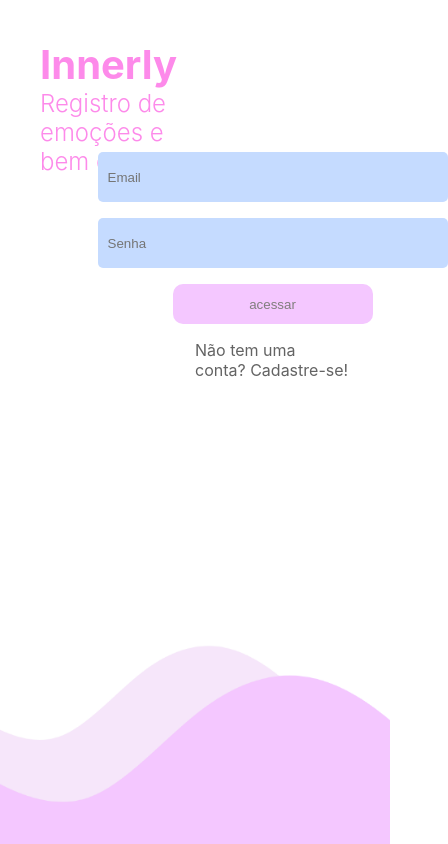
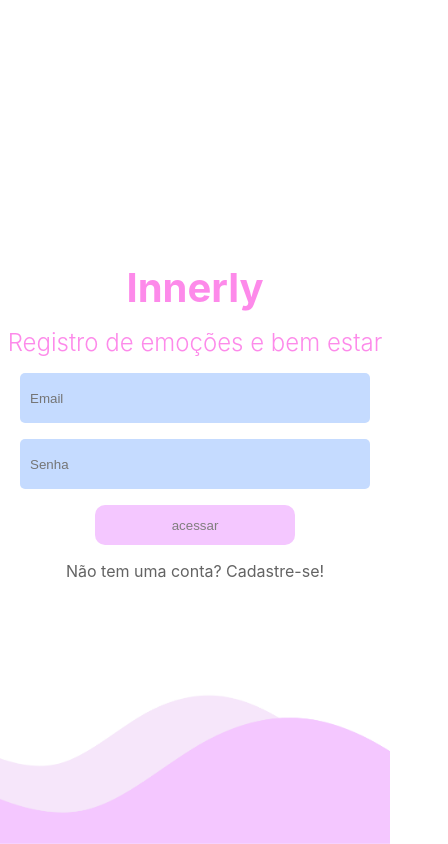
Before and after one commit to kayquerich/innerlyinterface, a React (Create React App) app: page / in a window 390 px wide. Shown: the whole page, 448 px wide, since content can reach past the window. Built offline with nearby package versions, Linux system fonts and the light colour scheme.

Commit message:
alt: alterações na pagina de login e pequenos ajustes de responsividade

```diff
--- a/src/App.css
+++ /dev/null
@@ -1,38 +0,0 @@
-.App {
-  text-align: center;
-}
-
-.App-logo {
-  height: 40vmin;
-  pointer-events: none;
-}
-
-@media (prefers-reduced-motion: no-preference) {
-  .App-logo {
-    animation: App-logo-spin infinite 20s linear;
-  }
-}
-
-.App-header {
-  background-color: #282c34;
-  min-height: 100vh;
-  display: flex;
-  flex-direction: column;
-  align-items: center;
-  justify-content: center;
-  font-size: calc(10px + 2vmin);
-  color: white;
-}
-
-.App-link {
-  color: #61dafb;
-}
-
-@keyframes App-logo-spin {
-  from {
-    transform: rotate(0deg);
-  }
-  to {
-    transform: rotate(360deg);
-  }
-}
--- a/src/components/Input.js
+++ b/src/components/Input.js
@@ -4,6 +4,7 @@ import styles from '../styles/input.module.css'
 export function Input ({id, name, type, placeholder, icon, handleChange, styleType}) {
 
     return (
+        <>
             <input
                 type={type}
                 id={id}
@@ -12,6 +13,7 @@ export function Input ({id, name, type, placeholder, icon, handleChange, styleTy
                 onChange={handleChange}
                 className={styleType === 'login' ? styles.inputlogin : styles.input}
             />
+        </>
     )
 }
 
--- a/src/pages/Cadastro.js
+++ b/src/pages/Cadastro.js
@@ -29,6 +29,11 @@ export default function Cadastro () {
 
     const onHandleClickLink = () => {
 
+        if (dadosUsuario.identificador) {
+            delete dadosUsuario.identificador
+            setDadosUsuario(dadosUsuario)
+        }
+
         if (isProUser) {
             setLinkText('Sou profissional da saúde mental! clique aqui!')
         } else {
@@ -40,7 +45,7 @@ export default function Cadastro () {
 
     return (
         <div className={styles.pages}>
-            <div className={styles.content} style={{alignItems : 'center', flexDirection : 'column'}}>
+            <div className={styles.content} style={{alignItems : 'center', flexDirection : 'column', paddingTop : '2.5em'}}>
                 <header style={{marginBottom : '1.5em'}}>
                     <h1 className={styles.title}>Innerly</h1>
                 </header>
@@ -80,7 +85,7 @@ export default function Cadastro () {
                     />
                     <ButtonSubmit text='cadastrar' handleClick={onHandleSubmit}/>
                     <p className={styles.link} onClick={onHandleClickLink}>{linkText}</p>
-                    <p>-------------------------- ou --------------------------</p>
+                    <p>--------------------- ou ---------------------</p>
                     <p className={styles.link} onClick={() => navigation(-1)}>Já tenho uma conta</p>
                 </div>
             </div>
--- a/src/pages/Login.js
+++ b/src/pages/Login.js
@@ -1,11 +1,11 @@
 import styles from '../styles/global.module.css'
 import styleInput from '../styles/input.module.css'
 import { Title, Subtitle } from '../components/Text'
-import onda from '../assets/onda-cut.png'
 import { Input } from '../components/Input'
 import { ButtonSubmit } from '../components/Button'
 import { useState } from 'react'
 import { useNavigate } from 'react-router-dom'
+import onda from '../assets/onda-cut.png'
 
 export default function Login () {
 
@@ -24,11 +24,12 @@ export default function Login () {
     return (
         <div className={styles.pages}>
             <div className={styles.content} style={{flexDirection : 'row', justifyContent : 'space-between'}}>
-                <div style={{width : '50%'}}>
+                <div className={styles.imagelogin}>
+
+                </div>
+                <div className={styleInput.inputform}>
                     <Title text='Innerly'/>
                     <Subtitle text='Registro de emoções e bem estar'/>
-                </div>
-                <div className={styleInput.inputform} style={{paddingBlock : '7em'}}>
                     <Input
                         id='email'
                         name='email'
@@ -47,9 +48,11 @@ export default function Login () {
                     />
                     <ButtonSubmit text='acessar' handleClick={onHandleClick}/>
                     <p onClick={() => navigation('/cadastro')} className={styles.link}>Não tem uma conta? Cadastre-se!</p>
+
                 </div>
+
+                <img src={onda} alt="imagem de onda" className={styles.wavelogin} />
             </div>
-            <img src={onda} alt="imagem de uma onda" className={styles.wave}/>
         </div>
     )
 }
--- a/src/styles/global.module.css
+++ b/src/styles/global.module.css
@@ -1,10 +1,13 @@
 .pages {
     flex: 1;
+    height: 100vh;
+    width: 100%;
 }
 
 .content {
-    padding: 2.5em;
     display: flex;
+    height: 100%;
+    width: 100%;
 }
 
 .title {
@@ -34,3 +37,34 @@
     color: #636363;
     cursor: pointer;
 }
+.imagelogin {
+    height: 100%;
+    width: 50%;
+    background-color: #F4C7FF;
+    background-image: url('../assets/images/login-image.png');
+    background-size: contain;
+    background-position: center;
+    background-repeat: no-repeat;
+}
+
+.wavelogin {
+    position: fixed;
+    z-index: -9999;
+    bottom: 0;
+    width: 100%;
+    height: 150px;
+    display: none;
+}
+
+@media screen and (width < 800px) {
+    .imagelogin {
+        display: none;
+    }
+    .pages {
+        display: flex;
+        flex-direction: column;
+    }
+    .wavelogin {
+        display: block;
+    }
+}
--- a/src/styles/input.module.css
+++ b/src/styles/input.module.css
@@ -55,3 +55,21 @@
     gap: 10px;
     margin-top: 5px;
 }
+
+@media screen and (width < 430px) {
+    .cadastroform {
+        width: 350px;
+    }
+    .input, .inputform {
+        width: 300px;
+    }
+    .selectdate {
+        width: 95px;
+    }
+}
+
+@media screen and (width < 800px) {
+    .inputform {
+        width: 100%;
+    }
+}
```
Also changed, not shown: src/assets/images/login-image.png (added), src/logo.svg (deleted). Lines whose indentation alone changed are shown as unchanged.
